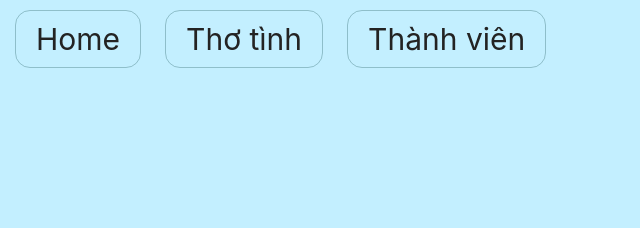
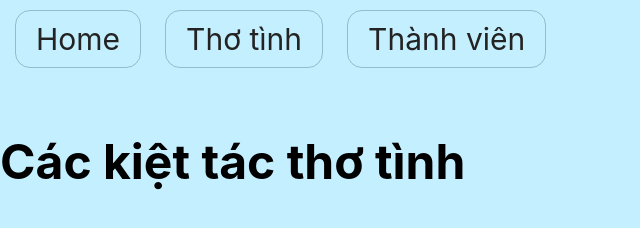
Before and after one commit to zungei/giaitandingu, a plain HTML site: page Thơ.html in a window 1280 px wide. Shown: the whole page, without its empty margins (0-640 px from the left). Drawn offline with Linux system fonts and the light colour scheme.

Commit message:
fine tune

```diff
--- a/Thơ.html
+++ b/Thơ.html
@@ -11,11 +11,12 @@
         <div class="header_item"><a href="Thơ.html">Thơ tình</a></div>
         <div class="header_item"><a href="Thành viên.html">Thành viên</a></div>
     </header>
-    <main>
-
+    <main style="padding-top: 100px;">
+        <h1>Các kiệt tác thơ tình</h1>
     </main>
 </body>
 <style>
+    /* Kệ đống bên dưới đi cmay bắt đầu làm css từ đây đổ lên trên nhé */
     body {
         margin: 0;
         padding: 0;
@@ -59,5 +60,8 @@
         background-color: #6c9fb5;
         transition: 0.1s;
     }
+    h1 {
+        font-size: 3em;
+    }
 </style>
 </html>
```
Also changed, not shown: Thành viên.html (+5 -3 lines).
